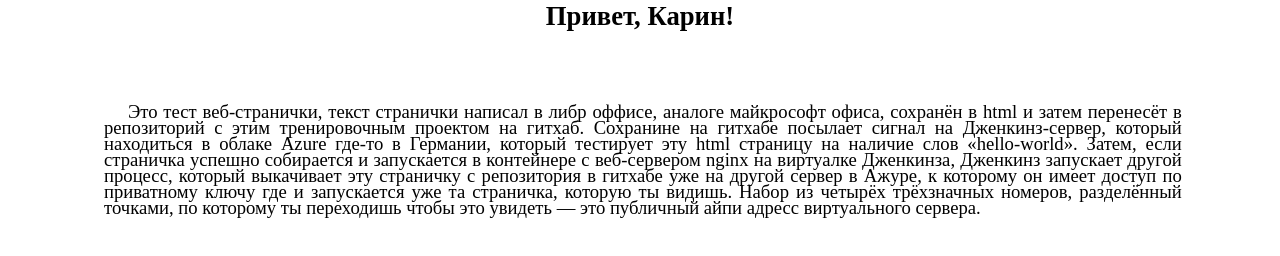
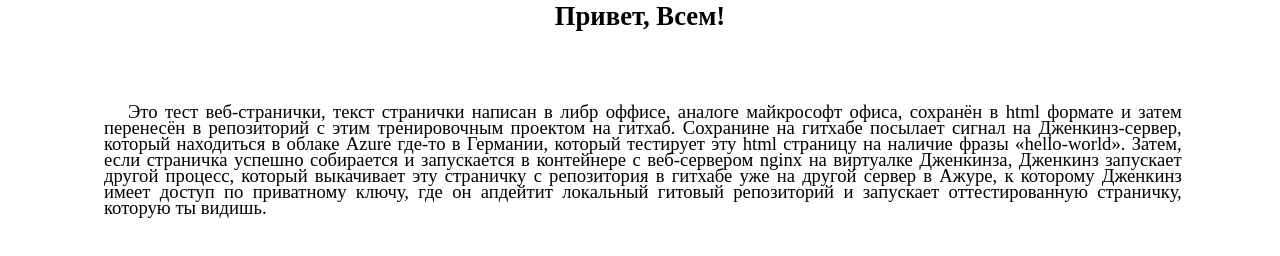
Before and after one commit to AndresArndor/JenkinsPipeLine, a plain HTML site: page src/index.html in a window 1280 px wide. Drawn offline with Linux system fonts and the light colour scheme.

Commit message:
Update index.html

```diff
--- a/src/index.html
+++ b/src/index.html
@@ -12,7 +12,7 @@
 	</style>
 </head>
 <body lang="en-US" link="#000080" vlink="#800000" dir="ltr"><p lang="ru-RU" align="center" style="margin-bottom: 0in; line-height: 100%">
-<font size="5" style="font-size: 20pt"><b>Привет, Карин!</b></font></p>
+<font size="5" style="font-size: 20pt"><b>Привет, Всем!</b></font></p>
 <p lang="ru-RU" align="justify" style="margin-bottom: 0in; line-height: 100%">
 <br/>
 
@@ -23,19 +23,16 @@
 </p>
 <p lang="ru-RU" align="justify" style="margin-left: 1in; margin-right: 0.94in; text-indent: 0.25in; margin-bottom: 0in; font-weight: normal; line-height: 100%; background: transparent; page-break-before: auto">
 <font size="4" style="font-size: 14pt">Это тест веб-странички, текст
-странички написал в либр оффисе, аналоге майкрософт офиса, сохранён в
-<span lang="en-US">html </span>и затем перенесёт в репозиторий с этим
+странички написан в либр оффисе, аналоге майкрософт офиса, сохранён в
+<span lang="en-US">html </span>формате и затем перенесён в репозиторий с этим
 тренировочным проектом на гитхаб. Сохранине на гитхабе посылает
 сигнал на Дженкинз-сервер, который находиться в облаке <span lang="en-US">Azure
 </span>где-то в Германии, который тестирует эту <span lang="en-US">html
-</span>страницу на наличие слов &laquo;<span lang="en-US">hello-world</span>&raquo;. Затем, если страничка успешно собирается и
+</span>страницу на наличие фразы &laquo;<span lang="en-US">hello-world</span>&raquo;. Затем, если страничка успешно собирается и
 запускается в контейнере с веб-сервером <span lang="en-US">nginx </span>на
 виртуалке Дженкинза, Дженкинз запускает другой процесс, который
 выкачивает эту страничку с репозитория в гитхабе уже на другой сервер
-в Ажуре, к которому он имеет доступ по приватному ключу где и
-запускается уже та страничка, которую ты видишь. Набор из четырёх
-трёхзначных номеров, разделённый точками, по которому ты переходишь
-чтобы это увидеть &mdash; это публичный айпи адресс виртуального
-сервера.</font></p>
+в Ажуре, к которому Дженкинз имеет доступ по приватному ключу, где он апдейтит локальный гитовый репозиторий и запускает
+оттестированную страничку, которую ты видишь.</font></p>
 </body>
 </html>
```
